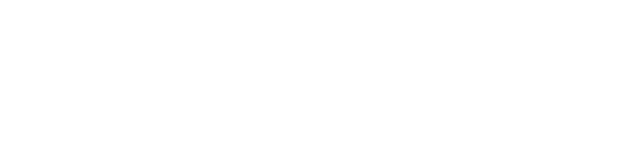
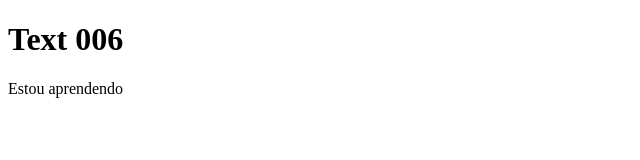
Before and after one commit to edskate/gIT-006, a plain HTML site: page index.html in a window 1280 px wide. Shown: the whole page, without its empty margins (0-640 px from the left). Drawn offline with Linux system fonts and the light colour scheme.

Commit message:
Criei um paragrafo

```diff
--- a/index.html
+++ b/index.html
@@ -6,6 +6,7 @@
     <title>Text</title>
 </head>
 <body>
-
+    <h1>Text 006</h1>
+    <p>Estou aprendendo</p>
 </body>
 </html>
```
